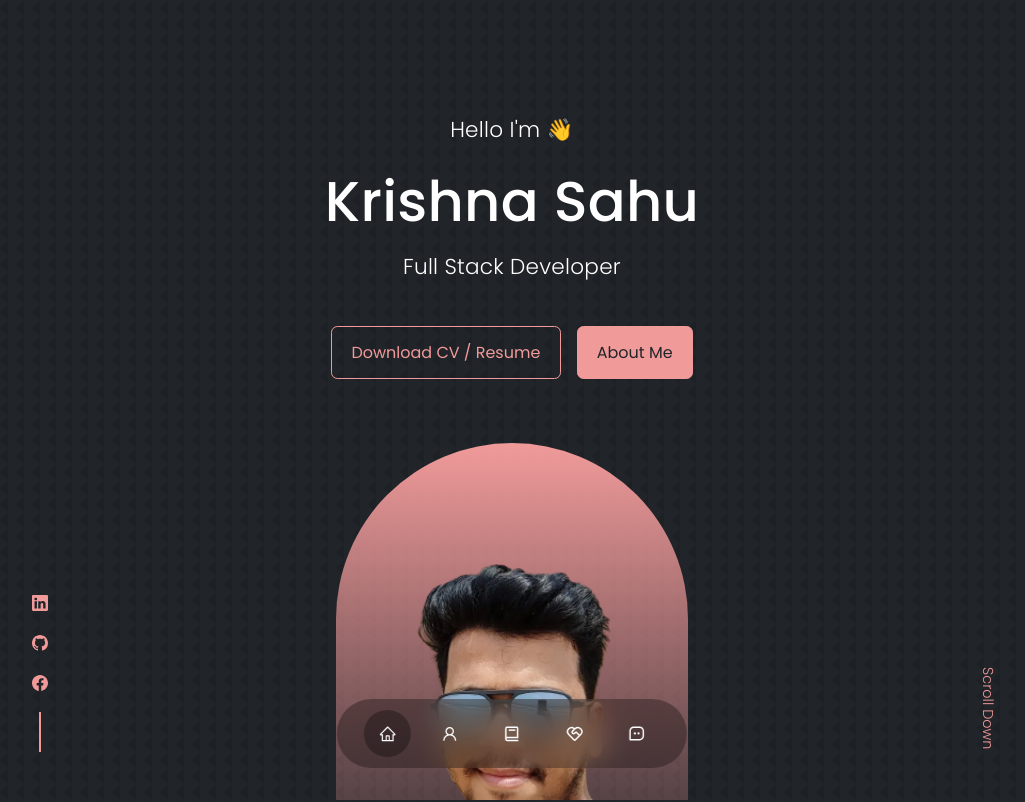
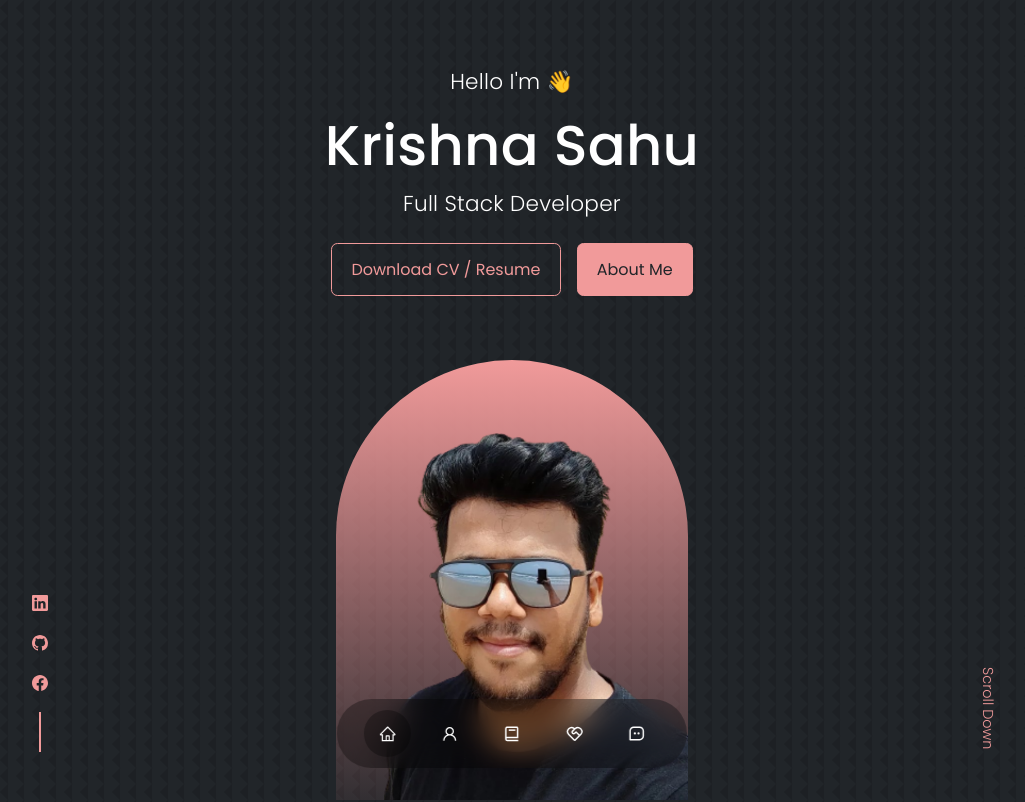
Before and after one commit to dvlprkrishna/react-portfolio, a React (Create React App) app: page / in a window 1280 px wide. Shown: the top 802 px of the page, without its empty margins (128-1153 px from the left). Built offline with nearby package versions, Linux system fonts and the light colour scheme.

Commit message:
Added Github to FTP Workflow

```diff
--- a/src/components/header/header.css
+++ b/src/components/header/header.css
@@ -1,6 +1,6 @@
 header {
     height: 100vh;
-    padding-top: 7rem;
+    padding-top: 4rem;
     overflow: hidden;
 }
 
@@ -13,7 +13,7 @@ header {
 /* CTA */
 
 .cta {
-    margin-top: 2.5rem;
+    margin-top: 1.25rem;
     display: flex;
     gap: 1rem;
     justify-content: center;
@@ -51,6 +51,7 @@ header {
     border-radius: 12rem 12rem 0 0;
     background: linear-gradient(var(--color-primary), transparent);
     padding: 3rem 1.5rem 1.5rem 1.5rem;
+    padding: 0rem 1.5rem 1.5rem;
 }
 
 .profile img {
--- a/src/index.css
+++ b/src/index.css
@@ -92,6 +92,7 @@ h6 {
 
 h1 {
     font-size: 3.5rem;
+    line-height: 5rem;
 }
 
 h5 {
```
Also changed, not shown: src/index.html (+20 -1 lines), 1 other file (tests, documents, lock files or other folders).
